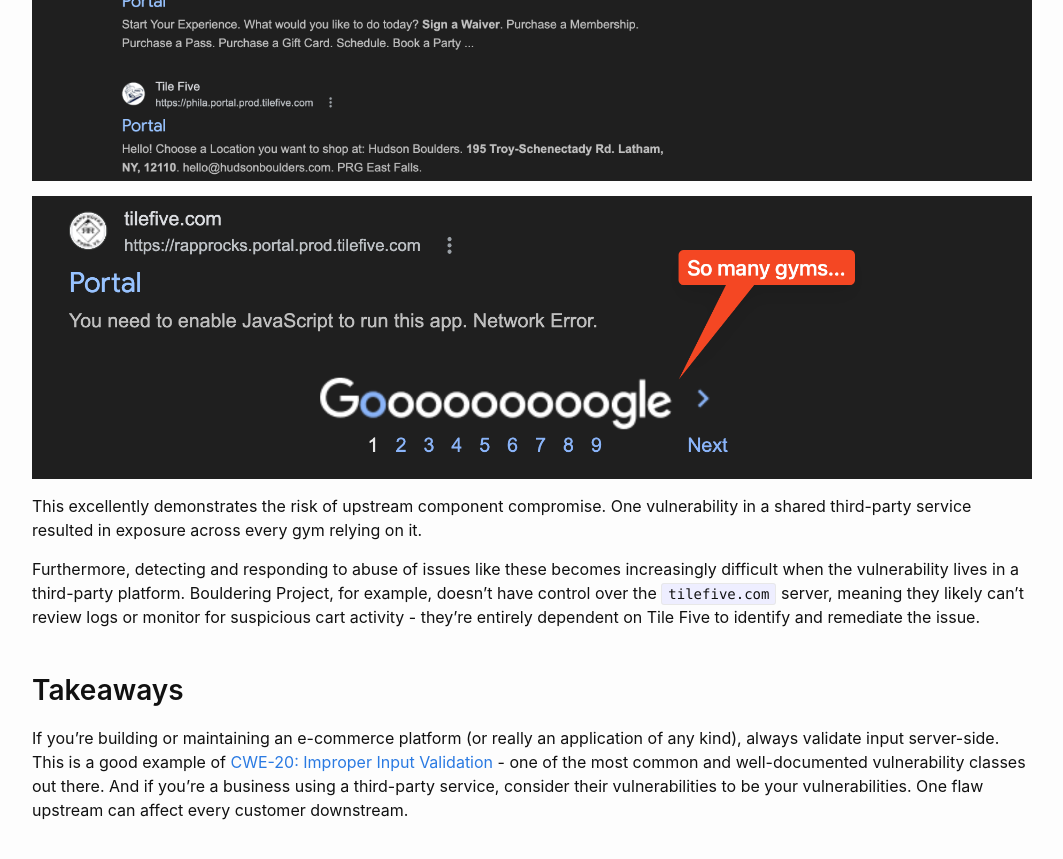
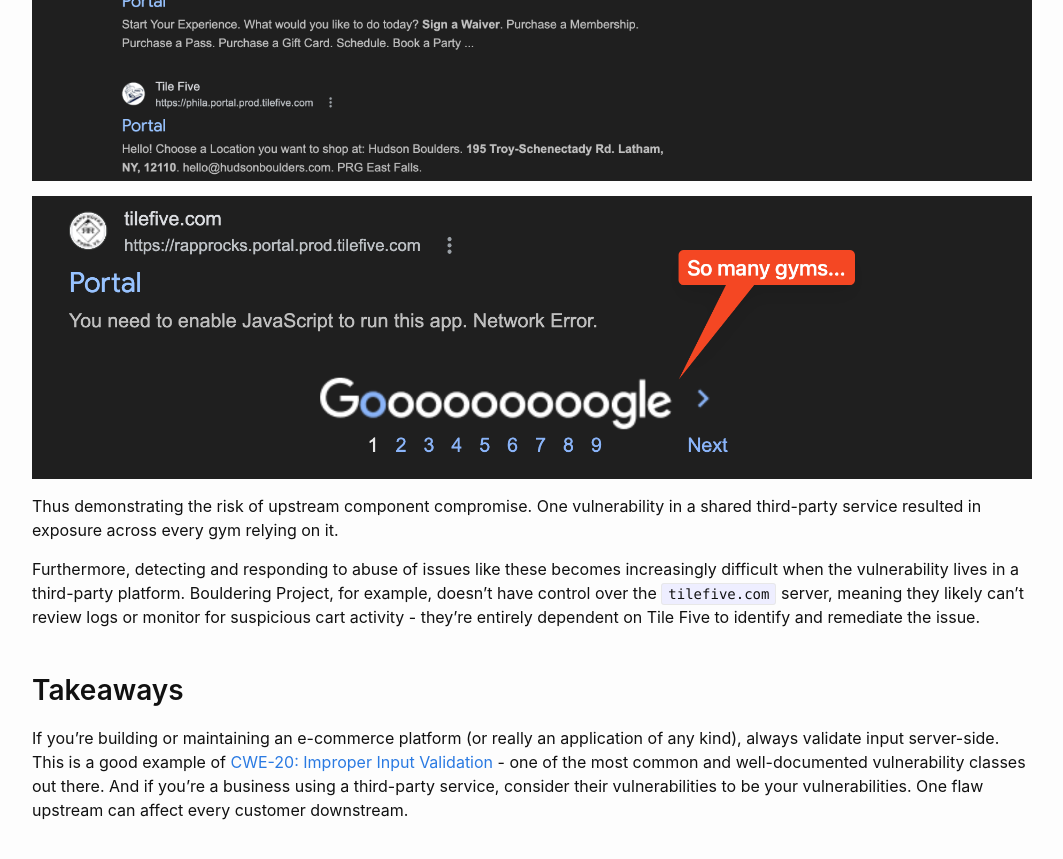
Before and after one commit to KhaelK138/KhaelK138.github.io, a Jekyll site: the page built from blogs/approach_app.md, in a window 1280 px wide and 900 px high, scrolled down 6919 px. Shown: the top 859 px of the window, without its empty margins (108-1171 px from the left). Built offline with Jekyll 4.4.1, drawn with Linux system fonts in a browser that asks for light colours.

Commit message:
fixed wording

```diff
--- a/blogs/approach_app.md
+++ b/blogs/approach_app.md
@@ -72,7 +72,7 @@
 
 ![alt text](./images/infinite_bouldering/google_results.png)
 
-This excellently demonstrates the risk of upstream component compromise. One vulnerability in a shared third-party service resulted in exposure across every gym relying on it.
+Thus demonstrating the risk of upstream component compromise. One vulnerability in a shared third-party service resulted in exposure across every gym relying on it.
 
 Furthermore, detecting and responding to abuse of issues like these becomes increasingly difficult when the vulnerability lives in a third-party platform. Bouldering Project, for example, doesn't have control over the `tilefive.com` server, meaning they likely can't review logs or monitor for suspicious cart activity - they're entirely dependent on Tile Five to identify and remediate the issue.
 
```
